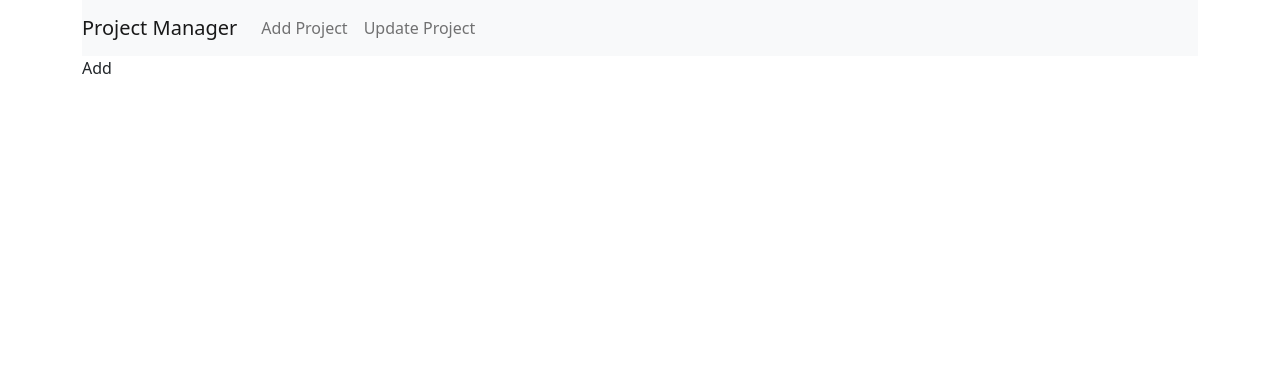
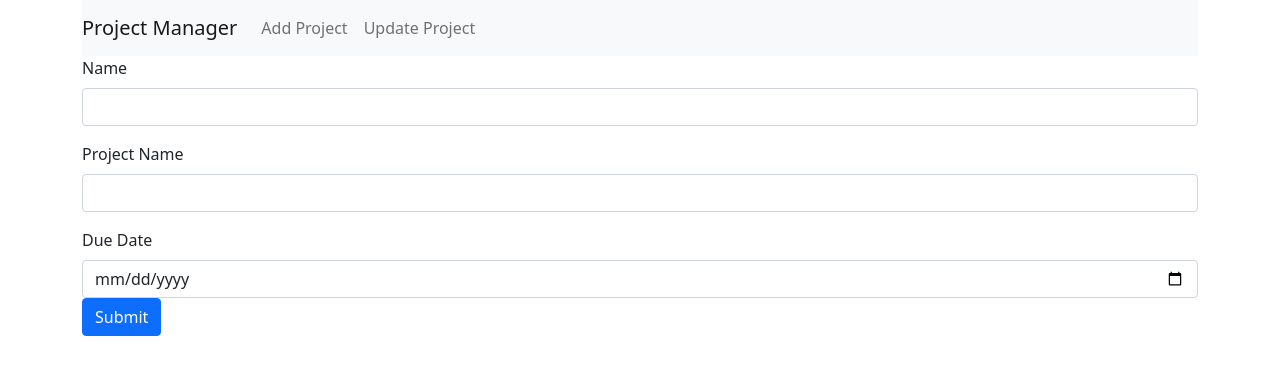
Before and after one commit to johnconstantinides/project-management-system, a React (Create React App) app in the folder client/: page /add in a window 1280 px wide. Shown: the top 374 px of the page. Built offline with nearby package versions, Linux system fonts and the light colour scheme.

Commit message:
got adding a project working

```diff
--- a/client/src/components/Add.js
+++ b/client/src/components/Add.js
@@ -6,10 +6,48 @@ import "bootstrap/dist/css/bootstrap.min.css";
 
 function Add(){
 
+    const[name, setName] = useState("");
+    const[projectName,setProjectName] = useState("");
+    const[dueDate,setDueDate] = useState("");
+
+    function onChangeName(e){
+        setName(e.target.value);
+    }
+    function onChangeProjectName(e){
+        setProjectName(e.target.value)
+    }
+    function onChangeDueDate(e){
+        setDueDate(e.target.value)
+    }
+
+
+    const addNewProject = () => {
+        console.log("ok")
+        axios.post("http://localhost:5000/projects/add",
+        {
+            name,
+            projectName,
+            dueDate
+        })
+
+    }
+
     return(
-        <div className="Container">
-            <p>Add</p>
-        </div>
+            <form onSubmit={addNewProject}>
+            <div className="mb-3">
+                <label className="form-label">Name</label>
+                <input onChange={onChangeName} value={name} required type="text" className="form-control" id="exampleInputEmail1" />
+            </div>
+            <div className="mb-3">
+                <label  className="form-label">Project Name</label>
+                <input onChange={onChangeProjectName} value={projectName} required type="text" className="form-control" />
+            </div>
+            <div >
+                <label className="form-label">Due Date</label>
+                <input onChange={onChangeDueDate} value={dueDate} required type="date" className="form-control"/>
+            </div>
+            <input type="submit" value="Submit" className="btn btn-primary" />
+            </form>
     )
 }
 
--- a/client/src/components/Navbar.js
+++ b/client/src/components/Navbar.js
@@ -5,7 +5,7 @@ function Navbar(){
     return(
         <nav className="navbar navbar-expand-lg navbar-light bg-light">
             <Link to="/" className='navbar-brand'>Project Manager</Link>
-            <div className='collapse navbar-collapse'>
+            <div className='collpase navbar-collapse'>
             <ul className='navbar-nav mr-auto'>
                 <li className='navbar-item'>
                     <Link to="/add" className='nav-link'>Add Project</Link>
--- a/client/src/components/Projects.js
+++ b/client/src/components/Projects.js
@@ -34,7 +34,7 @@ function Projects(){
                                 <th>Name</th>
                                 <th>Project Name</th>
                                 <th>Status</th>
-                                <th>Update</th>
+                                <th>Due Date</th>
                                 <th>Delete</th>
                             </tr>
                         </thead>
@@ -44,7 +44,7 @@ function Projects(){
                                 <td>{item.name}</td>
                                 <td>{item.projectName}</td>
                                 <td>{item.status ? "completed" : "Uncompleted"}</td>
-                                <td>test1</td>
+                                <td>{item.dueDate}</td>
                                 <td><button type="button" className="btn btn-secondary" onClick={() => deleteProject(item._id)}>Delete</button></td>
                             </tr>
                         ))}
```
Also changed, not shown: 2 other files (tests, documents, lock files or other folders).
